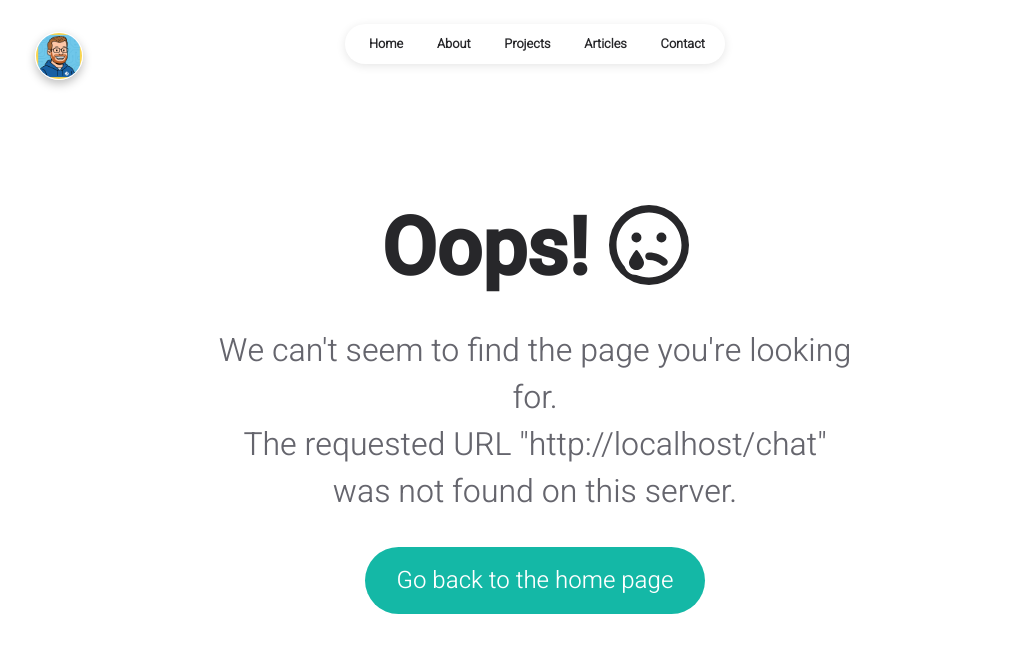
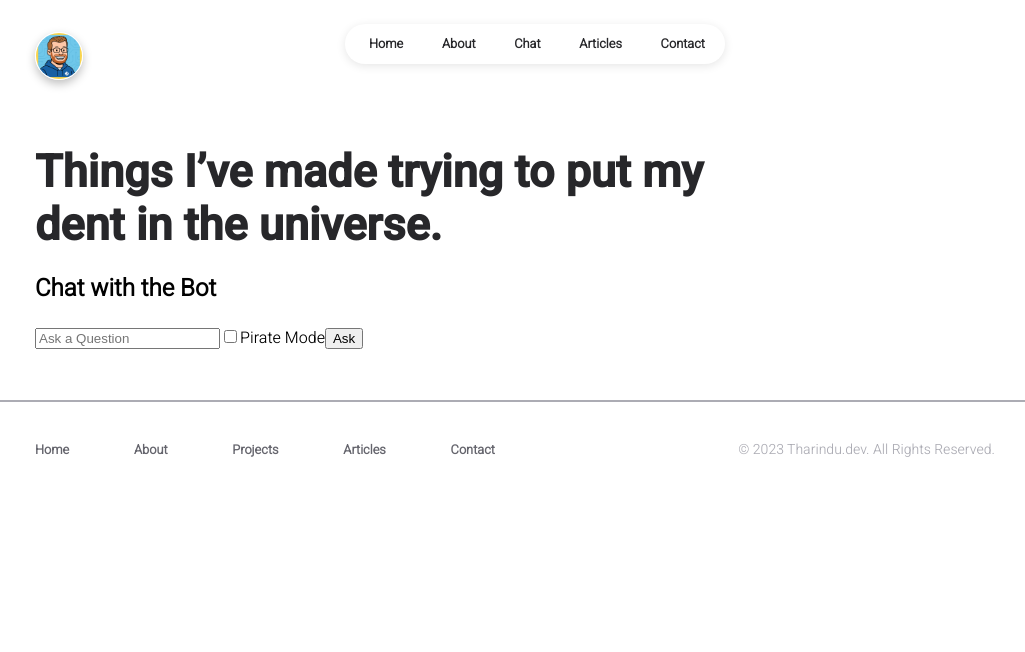
Before and after one commit to paulnicholsen27/portfolio, a React (Create React App) app in the folder reactfolio/: page /chat in a window 1280 px wide. Before the commit this address had no page. Shown: the top 652 px of the page, without its empty margins (105-1130 px from the left). Built offline with nearby package versions, Linux system fonts and the light colour scheme.

Commit message:
replaced projects with chatbot

```diff
--- a/reactfolio/src/App.js
+++ b/reactfolio/src/App.js
@@ -4,7 +4,7 @@ import ReactGA from "react-ga4";
 
 import Homepage from "./pages/homepage";
 import About from "./pages/about";
-import Projects from "./pages/projects";
+import Chatbot from "./pages/chatbot_page";
 import Articles from "./pages/articles";
 import ReadArticle from "./pages/readArticle";
 import Contact from "./pages/contact";
@@ -25,7 +25,7 @@ function App() {
 			<Routes>
 				<Route path="/" element={<Homepage />} />
 				<Route path="/about" element={<About />} />
-				<Route path="/projects" element={<Projects />} />
+				<Route path="/chat" element={<Chatbot />} />
 				<Route path="/articles" element={<Articles />} />
 				<Route path="/article/:slug" element={<ReadArticle />} />
 				<Route path="/contact" element={<Contact />} />
--- a/reactfolio/src/components/common/navBar.jsx
+++ b/reactfolio/src/components/common/navBar.jsx
@@ -37,7 +37,7 @@ const NavBar = (props) => {
 										: "nav-item"
 								}
 							>
-								<Link to="/projects">Projects</Link>
+								<Link to="/chat">Chat</Link>
 							</li>
 							<li
 								className={
--- a/reactfolio/src/data/seo.js
+++ b/reactfolio/src/data/seo.js
@@ -21,10 +21,10 @@ const SEO = [
 	},
 
 	{
-		page: "projects",
+		page: "chatbot",
 		description:
-			"I've worked on a variety of projects over the years and I'm proud of the progress I've made. Many of these projects are open-source and available for others to explore and contribute to.",
-		keywords: ["Tharindu", "Tharindu N", "Tharindu Nayanajith"],
+			"This is an AI-Powered chatbot that can answer questions about Paul Nicholsen.",
+		keywords: ["Paul Nicholsen", "paulnicholsen27", "Paul N"],
 	},
 
 	{
--- /dev/null
+++ b/reactfolio/src/pages/chatbot.jsx
@@ -0,0 +1,57 @@
+import React, { useState } from 'react';
+import axios from 'axios';
+import './styles/chatbot.css';
+
+
+const Chatbot = () => {
+  const [question, setQuestion] = useState('');
+  const [response, setResponse] = useState('');
+  const [pirateMode, setPirateMode] = useState(false);
+  const [loading, setLoading] = useState(false);
+
+  const handleInputChange = (e) => setQuestion(e.target.value);
+  const handlePirateModeChange = (e) => setPirateMode(e.target.checked);
+
+  const handleSubmit = async (e) => {
+    e.preventDefault();
+    setLoading(true);
+    try {
+      const res = await axios.get(
+        `http://localhost:8000/chatbot?question=${encodeURIComponent(question)}&pirate_mode=${encodeURIComponent(pirateMode)}`
+      );
+      setResponse(res.data.answer);
+    } catch (error) {
+      setResponse('Error fetching response from chatbot.');
+    }
+    setLoading(false);
+  };
+
+  return (
+    <div className="chatbot-wrapper">
+      <h2 className="chatbot-title">Chat with the Bot</h2>
+      <form onSubmit={handleSubmit} className="chatbot-form">
+        <input
+          type="text"
+          placeholder="Ask a Question"
+          value={question}
+          onChange={handleInputChange}
+          className="chatbot-input"
+        />
+
+        <label className="chatbot-switch">
+          <input type="checkbox" checked={pirateMode} onChange={handlePirateModeChange} />
+          <span className="chatbot-slider"></span>
+          <span className="chatbot-label">Pirate Mode</span>
+        </label>
+
+        <button type="submit" disabled={loading} className="chatbot-button">
+          {loading ? 'Asking...' : 'Ask'}
+        </button>
+      </form>
+
+      {response && <p className="chatbot-response">{response}</p>}
+    </div>
+  );
+};
+
+export default Chatbot;
--- /dev/null
+++ b/reactfolio/src/pages/chatbot_page.jsx
@@ -0,0 +1,57 @@
+import React, { useEffect } from "react";
+import { Helmet } from "react-helmet";
+
+import NavBar from "../components/common/navBar";
+import Footer from "../components/common/footer";
+import Logo from "../components/common/logo";
+import Chatbot from "./chatbot.jsx";
+
+import INFO from "../data/user";
+import SEO from "../data/seo";
+
+import "./styles/chatbot.css";
+
+const ChatbotPage = () => {
+	useEffect(() => {
+		window.scrollTo(0, 0);
+	}, []);
+
+	const currentSEO = SEO.find((item) => item.page === "chatbot");
+
+	return (
+		<React.Fragment>
+			<Helmet>
+				<title>{`Chatbot | ${INFO.main.title}`}</title>
+				<meta name="description" content={currentSEO.description} />
+				<meta
+					name="keywords"
+					content={currentSEO.keywords.join(", ")}
+				/>
+			</Helmet>
+
+			<div className="page-content">
+				<NavBar active="chatbot" />
+				<div className="content-wrapper">
+					<div className="chatbot-logo-container">
+						<div className="chatbot-logo">
+							<Logo width={46} />
+						</div>
+					</div>
+					<div className="chatbot-container">
+						<div className="title chatbot-title">
+							Things I’ve made trying to put my dent in the
+							universe.
+						</div>
+
+						<Chatbot />
+					</div>
+					<div className="page-footer">
+						<Footer />
+					</div>
+				</div>
+			</div>
+		</React.Fragment>
+	);
+};
+
+export default ChatbotPage;
--- /dev/null
+++ b/reactfolio/src/pages/styles/chatbot.css
@@ -0,0 +1,29 @@
+.chatbot-logo-container {
+	display: flex;
+	justify-content: left;
+	padding-top: 25px;
+}
+
+.chatbot-logo {
+	display: flex;
+	position: fixed;
+	border: 1px solid white;
+	border-radius: 50%;
+	box-shadow: 0px 4px 10px rgba(0, 0, 0, 0.25);
+	top: 4vh;
+	z-index: 999;
+}
+
+.chatbot-container {
+	display: flex;
+	flex-direction: column;
+	height: 100%;
+	margin: 0;
+	padding-top: 120px;
+}
+
+@media (max-width: 600px) {
+	.chatbot-container {
+		padding-top: 60px;
+	}
+}
```
Also changed, not shown: reactfolio/src/components/chatbot.js (deleted, +0 -57 lines).
